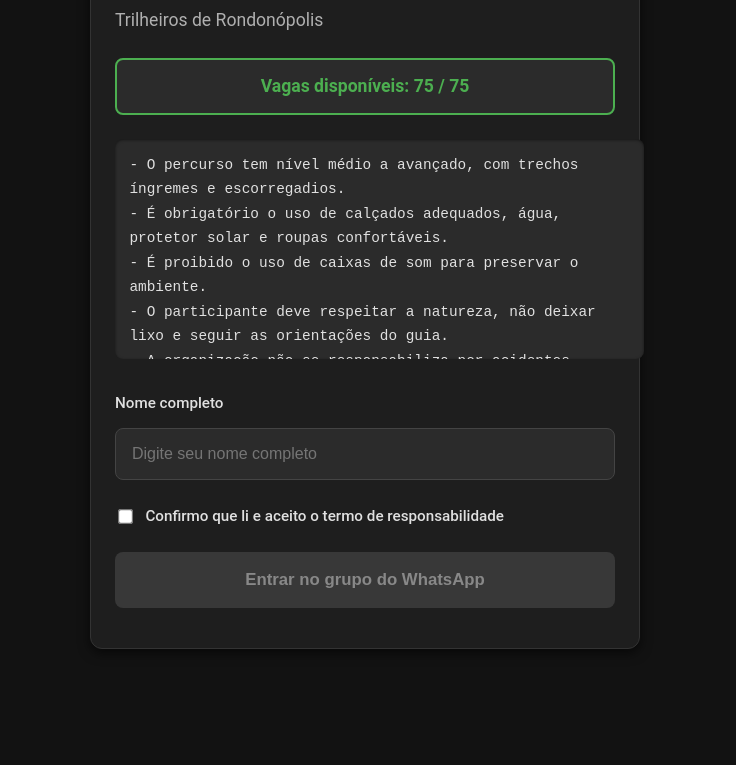
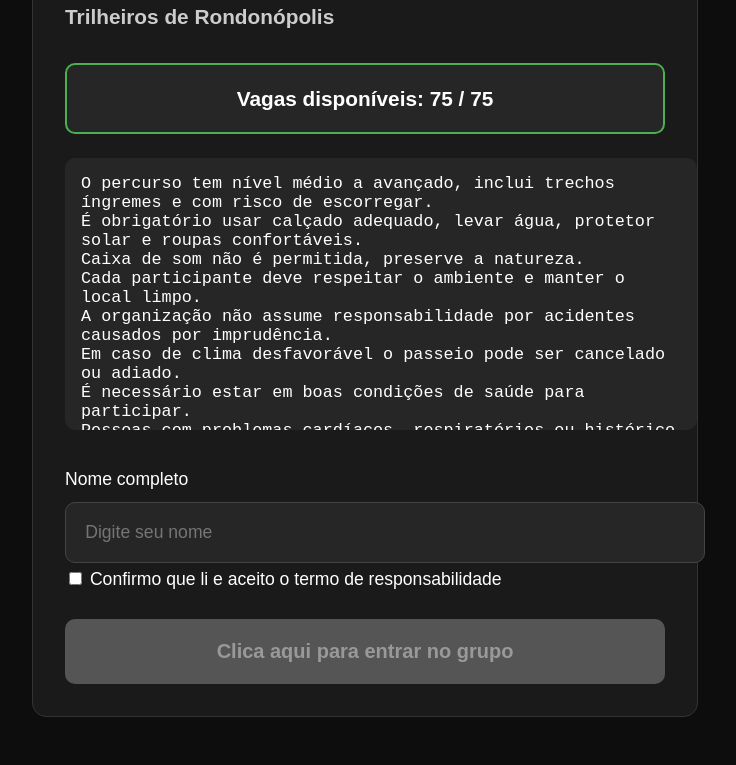
Before and after one commit to jonatasmarruda-prog/grupo-whatsapp-termo, a plain HTML site: page index.html in a window 1280 px wide. Shown: the part 183-948 px from the top of the page, without its empty margins (275-1011 px from the left). Before the commit the page ends 864 px from the top, so only its background shows below. Drawn offline with Linux system fonts and the light colour scheme.

Commit message:
Update index.html

```diff
--- a/index.html
+++ b/index.html
@@ -3,226 +3,181 @@
 <head>
 <meta charset="UTF-8">
 <meta name="viewport" content="width=device-width, initial-scale=1.0">
-    <title>MORRO DA MESA 23 DE NOVEMBRO</title>
+<title>Morro da Mesa 23 de Novembro</title>
 
 <style>
-    /* ---------------------------------------------------- */
-    /* TIPOGRAFIA, CORES E LAYOUT GLOBAL (MOBILE FIRST) */
-    /* ---------------------------------------------------- */
 body {
-        font-family: 'Roboto', Arial, sans-serif;
-        padding: 1rem;
-        background: #121212;
-        color: #e0e0e0;
-        line-height: 1.6;
+    font-family: Arial, sans-serif;
+    background: #0d0d0d;
+    color: #ffffff;
     margin: 0;
+    padding: 1.5rem;
+    line-height: 1.7;
+    font-size: 1.15rem;
 }
 
 .box {
-        background: #1e1e1e;
-        padding: 1.5rem;
-        border-radius: 12px;
-        box-shadow: 0 4px 12px rgba(0, 0, 0, 0.6);
-        max-width: 500px; /* Mantém a largura máxima para tablets/desktops */
-        margin: 1rem auto;
+    background: #1a1a1a;
+    padding: 2rem;
+    border-radius: 14px;
+    max-width: 600px;
+    margin: 1.5rem auto;
     border: 1px solid #333;
 }
 
-    /* ---------------------------------------------------- */
-    /* TÍTULOS E SEÇÕES */
-    /* ---------------------------------------------------- */
 h1 {
-        font-size: 1.9rem;
-        margin-bottom: 0.1rem;
+    font-size: 2.2rem;
+    font-weight: bold;
+    margin-bottom: 0.4rem;
     color: #4CAF50;
-        font-weight: 700;
 }
 
 h2 {
-        font-size: 1.1rem;
-        margin-bottom: 1.5rem;
-        color: #b0b0b0;
-        font-weight: 400;
+    font-size: 1.3rem;
+    color: #cccccc;
+    margin-bottom: 1.8rem;
 }
 
-    /* ---------------------------------------------------- */
-    /* COMPONENTES DE INTERAÇÃO */
-    /* ---------------------------------------------------- */
-    /* Área de texto de responsabilidade */
 textarea {
     width: 100%;
-        height: 12rem;
+    height: 15rem;
+    padding: 1rem;
+    background: #262626;
+    color: #ffffff;
+    border: none;
+    border-radius: 10px;
+    resize: none;
+    font-size: 1.05rem;
     margin-bottom: 1.5rem;
-        padding: 0.9rem;
-        resize: none;
-        font-size: 0.9rem;
-        line-height: 1.7;
-        background-color: #2b2b2b;
-        color: #e0e0e0;
-        border: none;
-        border-radius: 8px;
-        box-shadow: inset 0 1px 3px rgba(0,0,0,0.5);
 }
 
-    /* Labels */
 label {
-        display: block;
-        margin-bottom: 0.5rem;
-        font-size: 0.95rem;
-        font-weight: 500;
+    font-size: 1.1rem;
 }
 
-    /* Inputs de texto e checkbox */
 input[type="text"] {
     width: 100%;
-        padding: 1rem;
-        margin: 0.3rem 0 1.5rem 0;
-        font-size: 1rem;
-        box-sizing: border-box;
-        background-color: #2b2b2b;
-        color: #e0e0e0;
+    padding: 1.2rem;
+    font-size: 1.1rem;
+    margin-top: 0.4rem;
+    background: #262626;
+    color: #fff;
+    border-radius: 10px;
     border: 1px solid #444;
-        border-radius: 8px;
-        transition: border-color 0.3s;
-    }
-    input[type="text"]:focus {
-        border-color: #4CAF50;
-        outline: none;
 }
 
-    /* Checkbox */
-    input[type="checkbox"] {
-        margin-right: 0.6rem;
-        transform: scale(1.15);
-        vertical-align: middle;
+#vagasInfo {
+    text-align: center;
+    font-size: 1.3rem;
+    font-weight: bold;
+    padding: 1rem;
+    border: 2px solid #4CAF50;
+    border-radius: 10px;
+    background: #262626;
+    margin-bottom: 1.5rem;
 }
 
-    /* ---------------------------------------------------- */
-    /* BOTÃO E FEEDBACK */
-    /* ---------------------------------------------------- */
+#alertaLotado {
+    background: #d32f2f;
+    padding: 1.2rem;
+    font-size: 1.3rem;
+    border-radius: 10px;
+    text-align: center;
+    font-weight: bold;
+    margin-bottom: 1.5rem;
+    display: none;
+}
+
+#mensagemAceite {
+    color: #4CAF50;
+    font-size: 1rem;
+    margin-top: 0.5rem;
+    display: none;
+}
+
 button {
     width: 100%;
-        padding: 1.1rem;
-        margin-top: 1rem;
-        font-size: 1.05rem;
+    padding: 1.3rem;
+    background: #25D366;
+    border: none;
+    border-radius: 10px;
+    font-size: 1.25rem;
     font-weight: bold;
-        background-color: #25D366;
+    cursor: pointer;
     color: #1a1a1a;
-        border: none;
-        border-radius: 8px;
-        cursor: pointer;
-        transition: background-color 0.3s ease, opacity 0.3s ease;
-    }
-
-    button:hover:not(:disabled) {
-        background-color: #1FAF54;
-        box-shadow: 0 4px 10px rgba(37, 211, 102, 0.4);
+    margin-top: 1.5rem;
 }
 
 button:disabled {
-        background-color: #383838;
-        color: #888;
+    background: #555;
+    color: #999;
     cursor: not-allowed;
-    }
-
-    /* Contador de vagas */
-    #vagasInfo {
-        text-align: center;
-        margin-bottom: 1.5rem;
-        font-size: 1.1rem;
-        font-weight: bold;
-        color: #4CAF50;
-        padding: 0.75rem;
-        border: 2px solid #4CAF50;
-        border-radius: 8px;
-        background-color: #2b2b2b;
-    }
-
-    /* Mensagem de Lotado e Erro */
-    #alertaLotado {
-        font-size: 1.1rem;
-        padding: 1rem;
-        background-color: #d32f2f;
-        color: white;
-        border-radius: 8px;
-        text-align: center;
-        margin-bottom: 1.5rem;
-        font-weight: bold;
-    }
-
-    #mensagemErro {
-        margin-top: 1rem;
-        font-size: 0.95rem;
-        color: #ff8a80;
-        text-align: center;
 }
 </style>
 </head>
+
 <body>
 
 <div class="box">
-    <h1>MORRO DA MESA 23 DE NOVEMBRO</h1>
+    <h1>Morro da Mesa 23 de Novembro</h1>
     <h2>Trilheiros de Rondonópolis</h2>
 
     <div id="vagasInfo">
         Vagas disponíveis: <span id="vagasRestantes">75</span> / 75
     </div>
 
-    <div id="alertaLotado" style="display:none;">⚠️ Grupo lotado! As 75 vagas foram preenchidas.</div>
+    <div id="alertaLotado">Grupo lotado. As 75 vagas foram preenchidas.</div>
 
     <textarea readonly>
-- O percurso tem nível médio a avançado, com trechos íngremes e escorregadios.
-- É obrigatório o uso de calçados adequados, água, protetor solar e roupas confortáveis.
-- É proibido o uso de caixas de som para preservar o ambiente.
-- O participante deve respeitar a natureza, não deixar lixo e seguir as orientações do guia.
-- A organização não se responsabiliza por acidentes causados por imprudência ou desrespeito às regras.
-- Em caso de condições climáticas adversas, o passeio poderá ser cancelado ou adiado.
-- É indispensável estar em boas condições de saúde para participar da trilha.
-- Pessoas com problemas cardíacos, respiratórios, mobilidade reduzida ou com histórico de desmaios/síncopes não são orientadas a realizar esta atividade.
-- Participantes sedentários ou sem preparo físico devem avaliar cuidadosamente os riscos antes de confirmar presença.
-- Crianças menores de 14 anos não serão permitidas.
+O percurso tem nível médio a avançado, inclui trechos íngremes e com risco de escorregar.
+É obrigatório usar calçado adequado, levar água, protetor solar e roupas confortáveis.
+Caixa de som não é permitida, preserve a natureza.
+Cada participante deve respeitar o ambiente e manter o local limpo.
+A organização não assume responsabilidade por acidentes causados por imprudência.
+Em caso de clima desfavorável o passeio pode ser cancelado ou adiado.
+É necessário estar em boas condições de saúde para participar.
+Pessoas com problemas cardíacos, respiratórios ou histórico de desmaio não devem realizar esta atividade.
+Participantes sedentários devem avaliar com atenção os riscos.
+Crianças menores de 14 anos não podem participar.
     </textarea>
 
     <label for="nome">Nome completo</label>
-    <input type="text" id="nome" placeholder="Digite seu nome completo">
+    <input type="text" id="nome" placeholder="Digite seu nome">
 
     <label>
         <input type="checkbox" id="aceite"> Confirmo que li e aceito o termo de responsabilidade
     </label>
 
-    <button id="entrarBtn" disabled>
-        Entrar no grupo do WhatsApp
-    </button>
+    <div id="mensagemAceite">Agora clique no botão para entrar no grupo do WhatsApp</div>
 
-    <div id="mensagemErro"></div>
+    <button id="entrarBtn" disabled>Clica aqui para entrar no grupo</button>
+
 </div>
 
 <script>
-    // Capacidade máxima do grupo
 const MAX_VAGAS = 75;
 let vagasDisponiveis = MAX_VAGAS;
+const LINK_WHATSAPP = 'https://chat.whatsapp.com/GOReIoh8N0ZCa4pQh2IMy7';
 
-    // ** ATENÇÃO: COLOQUE SEU LINK DO GRUPO DO WHATSAPP AQUI **
-    const LINK_WHATSAPP = 'https://chat.whatsapp.com/SEULINKDECONVITE';
-
-    // Referências aos elementos do DOM
 const nomeInput = document.getElementById('nome');
 const aceiteCheckbox = document.getElementById('aceite');
 const entrarBtn = document.getElementById('entrarBtn');
-    const mensagemErro = document.getElementById('mensagemErro');
+const vagasRestantesSpan = document.getElementById('vagasRestantes');
 const alertaLotado = document.getElementById('alertaLotado');
-    const vagasRestantesSpan = document.getElementById('vagasRestantes');
 const vagasInfoDiv = document.getElementById('vagasInfo');
+const mensagemAceite = document.getElementById('mensagemAceite');
 
 function checkInputs() {
     const nomeValido = nomeInput.value.trim() !== '';
     const aceiteValido = aceiteCheckbox.checked;
 
-        if (nomeValido && aceiteValido && vagasDisponiveis > 0) {
-            entrarBtn.disabled = false;
+    if (aceiteValido) {
+        mensagemAceite.style.display = 'block';
     } else {
-            entrarBtn.disabled = true;
+        mensagemAceite.style.display = 'none';
     }
+
+    entrarBtn.disabled = !(nomeValido && aceiteValido && vagasDisponiveis > 0);
 }
 
 function atualizarContador() {
@@ -232,7 +187,6 @@
         entrarBtn.style.display = 'none';
         alertaLotado.style.display = 'block';
         vagasInfoDiv.style.display = 'none';
-            mensagemErro.textContent = '';
     }
 }
 
@@ -243,16 +197,11 @@
         return;
     }
 
-        // 1. Decrementa o contador
     vagasDisponiveis--;
-
-        // 2. Atualiza a tela
     atualizarContador();
 
-        // 3. Redireciona para o WhatsApp
     window.location.href = LINK_WHATSAPP;
 
-        // 4. Limpa e reseta
     nomeInput.value = '';
     aceiteCheckbox.checked = false;
     checkInputs();
```
Lines whose indentation alone changed are shown as unchanged.
